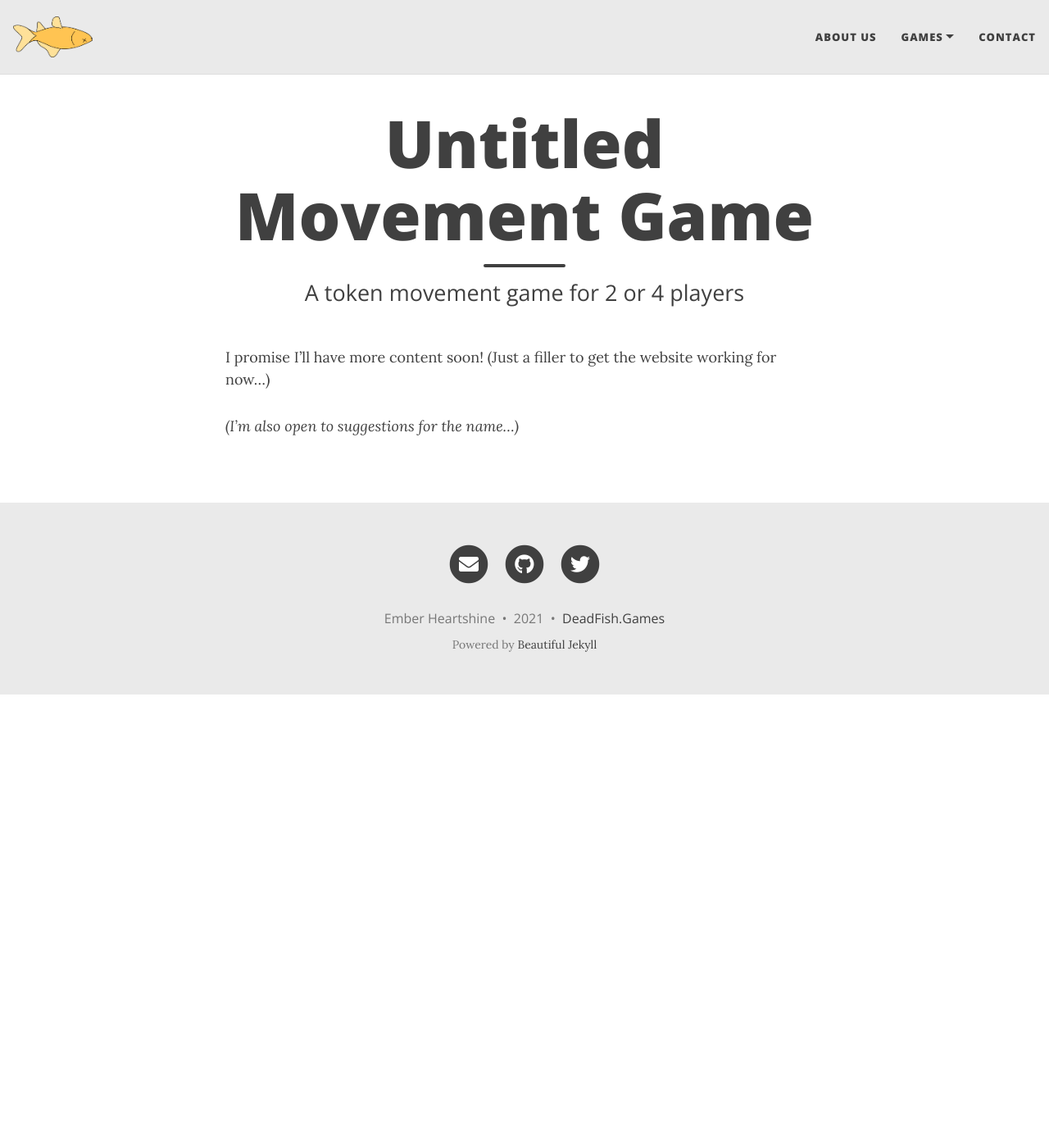
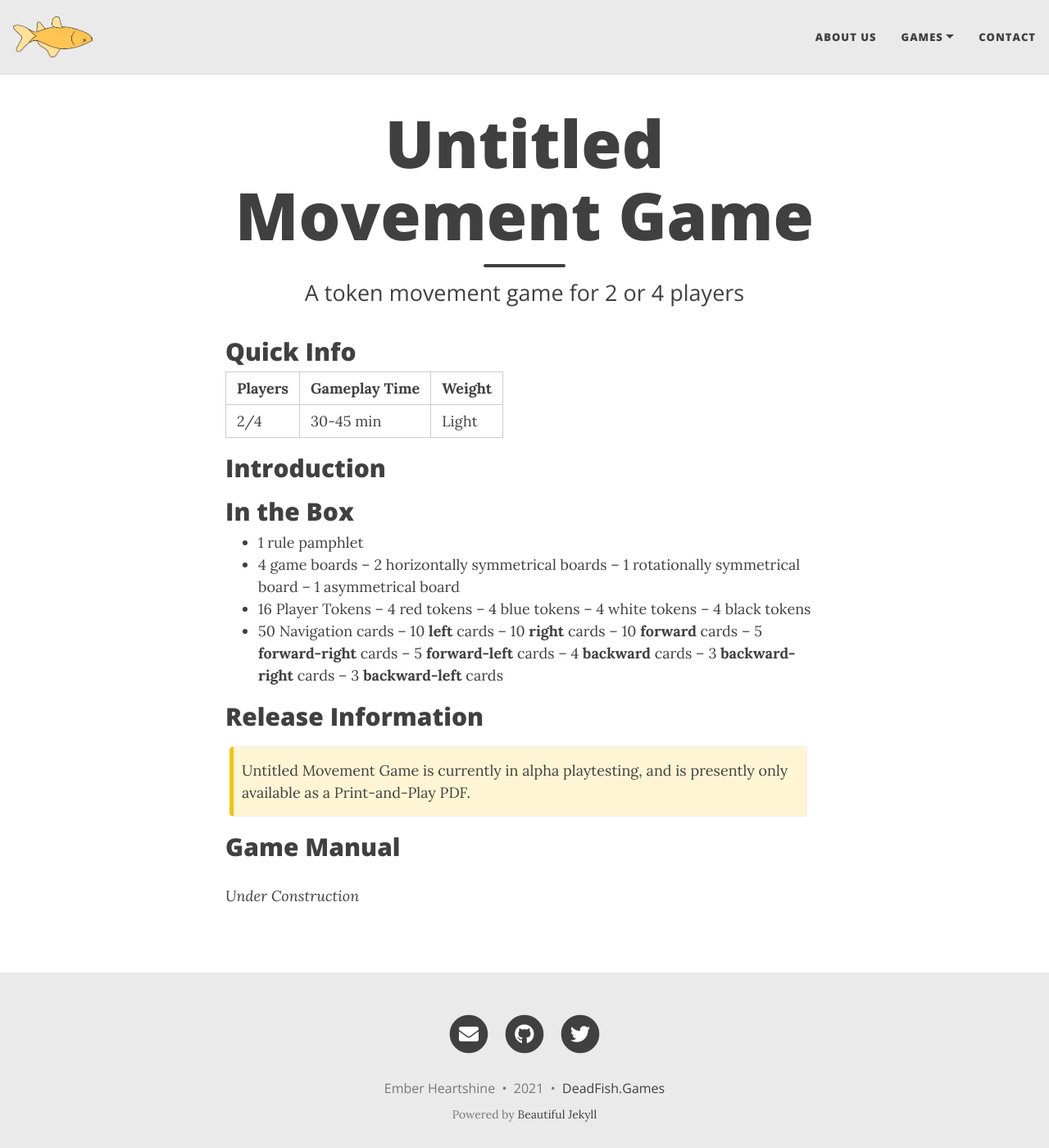
Before and after one commit to Dead-Fish-Games/deadfish.games, a Jekyll site: the page built from umg.md, in a window 1280 px wide and 1400 px high. Shown: the whole window at 82% size. Built offline with Jekyll 4.4.1, drawn with Linux system fonts in a browser that asks for light colours; nearby versions of some CDN libraries.

Commit message:
update to games pages

```diff
--- a/umg.md
+++ b/umg.md
@@ -4,6 +4,43 @@ title: Untitled Movement Game
 subtitle: A token movement game for 2 or 4 players
 ---
 
-I promise I'll have more content soon! (Just a filler to get the website working for now...)
+## Quick Info
 
-*(I'm also open to suggestions for the name...)*
+| Players | Gameplay Time | Weight |
+| :------ |:--- | :--- |
+| 2/4 | 30-45 min | Light |
+
+## Introduction
+
+
+
+## In the Box
+
+- 1 rule pamphlet
+- 4 game boards
+-- 2 horizontally symmetrical boards
+-- 1 rotationally symmetrical board
+-- 1 asymmetrical board
+- 16 Player Tokens
+-- 4 red tokens
+-- 4 blue tokens
+-- 4 white tokens
+-- 4 black tokens
+- 50 Navigation cards
+-- 10 **left** cards
+-- 10 **right** cards
+-- 10 **forward** cards
+-- 5 **forward-right** cards
+-- 5 **forward-left** cards
+-- 4 **backward** cards
+-- 3 **backward-right** cards
+-- 3 **backward-left** cards
+
+## Release Information
+
+{: .box-warning}
+Untitled Movement Game is currently in alpha playtesting, and is presently only available as a Print-and-Play PDF.
+
+## Game Manual
+
+*Under Construction*
```
Also changed, not shown: forsaken-planet.md (+36 -1 lines).
